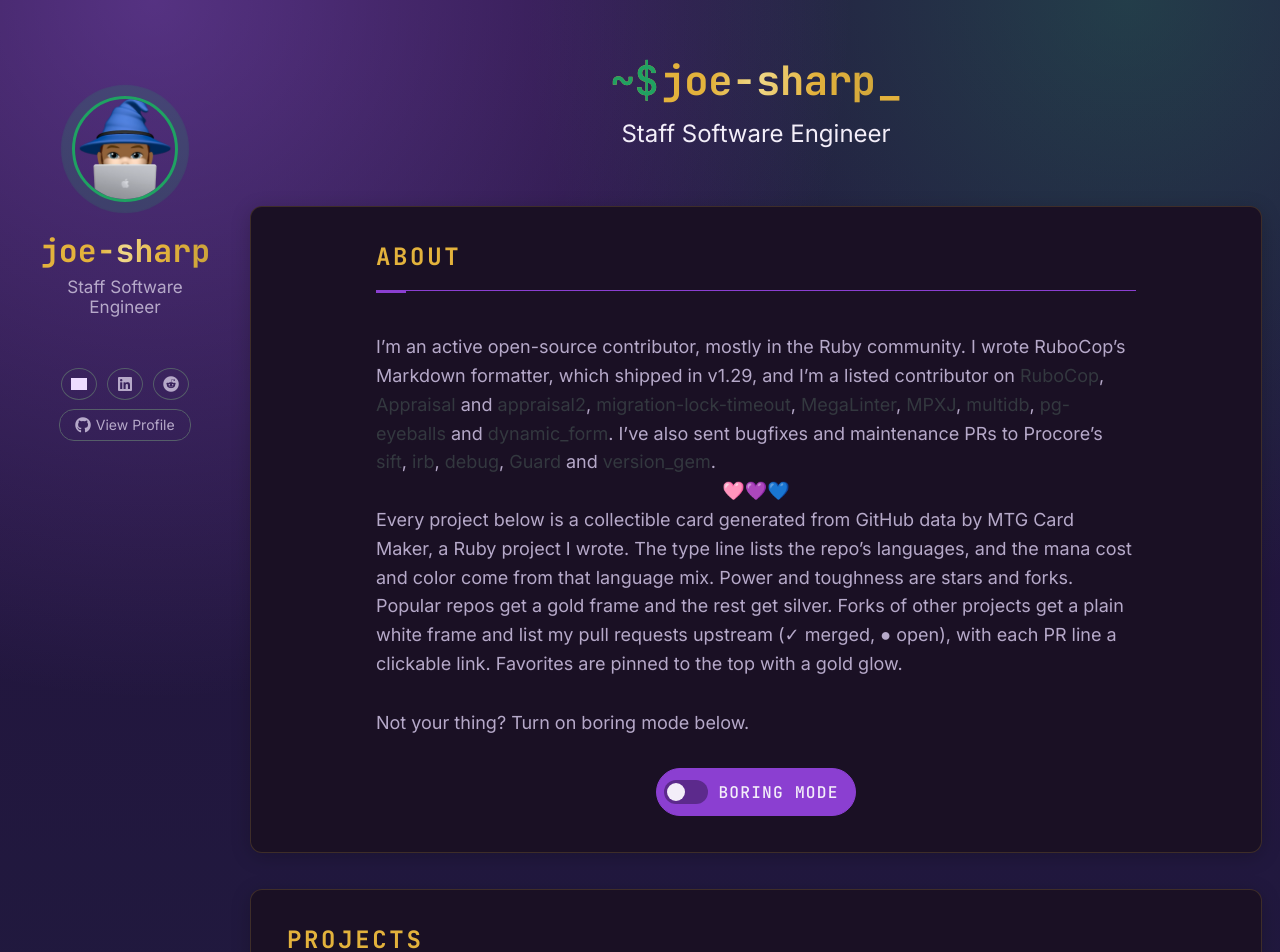
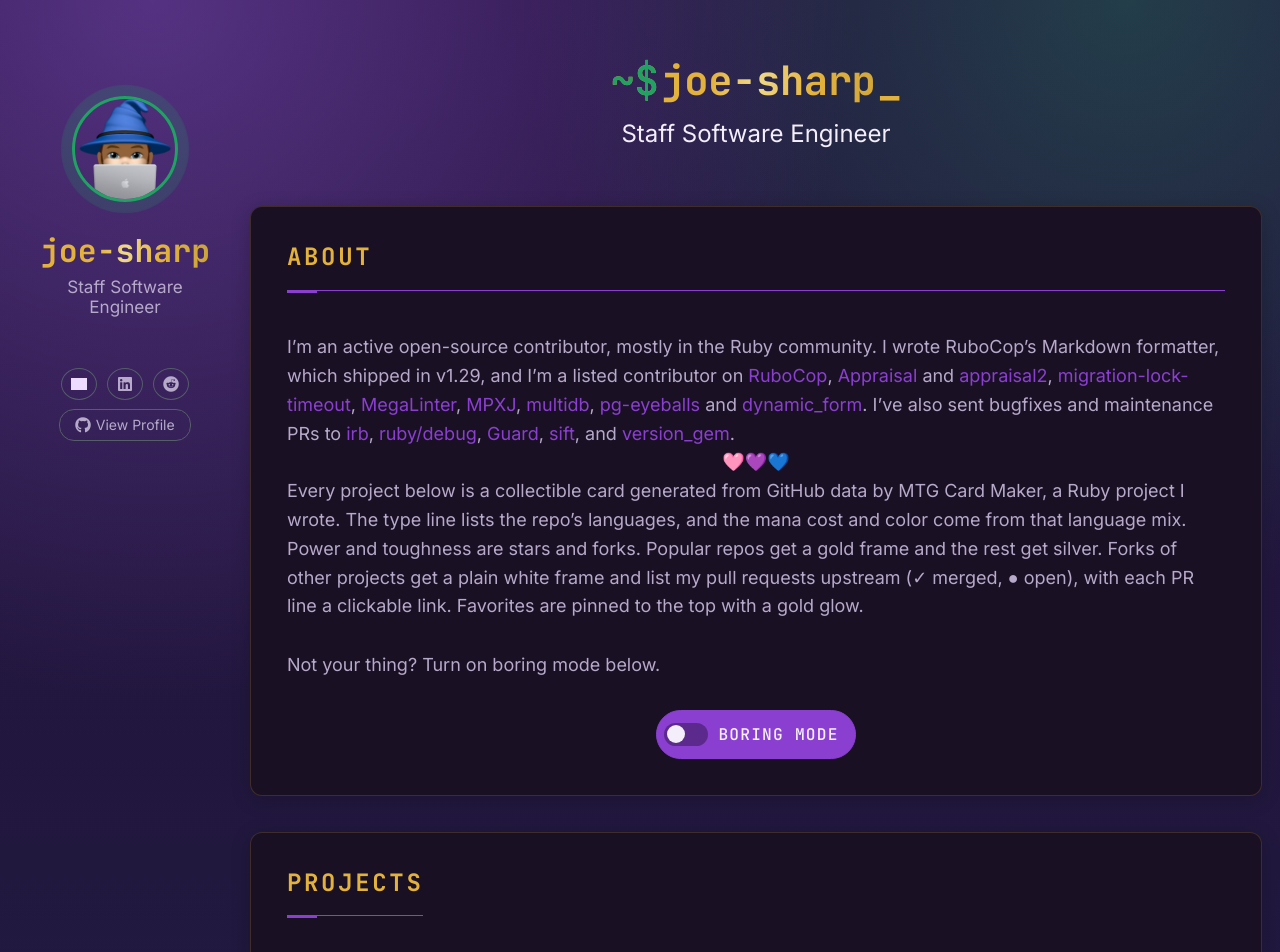
Before and after one commit to joe-sharp/joe-sharp.github.io, a Jekyll site: the page built from index.md, in a window 1280 px wide and 1400 px high. Shown: the top 952 px of the window. Built offline with Jekyll 4.4.1, drawn with Linux system fonts in a browser that asks for light colours; grey boxes are pictures that could not be loaded.

Commit message:
Polish About copy, boring card colours and favorite borders
Reword the About paragraph: list the repos where I'm a listed contributor
separately from the ones with bugfix and maintenance PRs, and drop the
Rails-specific wording. Use the site purple for About links.

Boring mode: show each PR's ✓ or ● status as its bullet, add colours to
the card text for readability, and drop the list max width so the About
text fills the block.

Sprite cards: give favorites a gold border.

Co-Authored-By: Claude Haiku 5.5 <noreply@anthropic.com>

```diff
--- a/_includes/projects_block.html
+++ b/_includes/projects_block.html
@@ -26,7 +26,7 @@
       {% assign y = row | times: cell_h %}
       {% assign url = card.flavor_text | split: "
 " | first %}
-      <div class="project-card">
+      <div class="project-card{% if site.data.favorites contains card.name %} is-favorite{% endif %}">
         <span class="project-card-tilt"><span class="project-card-flip">
           <span class="project-card-face front">
             <a class="project-card-link" href="{{ url }}" target="_blank" rel="noopener noreferrer" aria-label="{{ card.name | escape }}">
@@ -60,9 +60,14 @@
         <a class="plain-card-name" href="{{ url }}" target="_blank" rel="noopener noreferrer">{{ card.name | escape }}</a>
         <p class="plain-card-type">{{ card.type_line | escape }}</p>
         {% if rule_links %}
+        {% assign lines = card.rules_text | split: "
+" %}
         <ul class="plain-card-prs">
           {% for link in rule_links %}
-          <li><a href="{{ link.href }}" target="_blank" rel="noopener noreferrer">{{ link.label | escape }}</a></li>
+          {% assign status = lines[forloop.index0] | slice: 0 %}
+          <li class="plain-card-pr{% if status == '✓' %} is-merged{% elsif status == '●' %} is-open{% endif %}">
+            {% if status == '✓' or status == '●' %}<span class="plain-card-pr-status" aria-hidden="true">{{ status }}</span>{% endif %}<a href="{{ link.href }}" target="_blank" rel="noopener noreferrer">{{ link.label | escape }}</a>
+          </li>
           {% endfor %}
         </ul>
         {% elsif card.rules_text %}
--- a/assets/css/custom.css
+++ b/assets/css/custom.css
@@ -553,7 +553,7 @@ body {
 .plain-card-name {
   font-family: 'JetBrains Mono', 'Courier New', monospace;
   font-weight: 600;
-  color: var(--ink) !important;
+  color: var(--gold) !important;
   text-decoration: none;
 }
 
@@ -574,11 +574,29 @@ body {
 
 .plain-card-prs {
   margin: 0.5rem 0 0;
-  padding-left: 1.1rem;
+  padding-left: 0;
+  list-style: none;
 }
 
 .plain-card-prs a {
-  color: var(--green);
+  color: var(--ink);
+}
+
+.plain-card-prs a:hover {
+  color: var(--gold);
+}
+
+.plain-card-pr-status {
+  display: inline-block;
+  width: 1.1rem;
+}
+
+.plain-card-pr.is-merged .plain-card-pr-status {
+  color: #34c982;
+}
+
+.plain-card-pr.is-open .plain-card-pr-status {
+  color: var(--gold);
 }
 
 html.boring .projects-plain {
@@ -601,3 +619,34 @@ html.boring *::after {
   margin-top: 1.5rem;
   text-align: center;
 }
+
+
+/* Links in the About paragraphs use the site's purple */
+#page .block-content a {
+  color: #8b3fd1 !important;
+}
+
+/* Boring cards: a few colours so the text is easy to scan */
+.projects-plain .plain-card-type {
+  color: #7fd6c2;
+}
+
+.projects-plain .plain-card-text {
+  color: var(--ink);
+}
+
+.projects-plain .plain-card-meta {
+  color: #b99be8;
+}
+
+/* Favorites get a gold border on the sprite cards too */
+.project-card.is-favorite .project-card-face.front {
+  box-shadow: 0 0 0 3px var(--gold);
+  border-radius: 4.5%;
+}
+
+/* About text runs the full width of the block instead of the theme's 760px column */
+#page #about .block-content,
+#page #about .block-title {
+  max-width: none;
+}
--- a/index.md
+++ b/index.md
@@ -14,7 +14,7 @@ sections:
     title: About
     boring_toggle: true
     content: >-
-      I'm an active open-source contributor, mostly in the Ruby community. I wrote RuboCop's Markdown formatter, which shipped in v1.29, and I'm a listed contributor on [RuboCop](https://github.com/rubocop/rubocop), [Appraisal](https://github.com/thoughtbot/appraisal) and [appraisal2](https://github.com/appraisal-rb/appraisal2), [migration-lock-timeout](https://github.com/procore-oss/migration-lock-timeout), [MegaLinter](https://github.com/oxsecurity/megalinter), [MPXJ](https://github.com/joniles/mpxj), [multidb](https://github.com/OutOfOrder/multidb), [pg-eyeballs](https://github.com/bradurani/pg-eyeballs) and [dynamic_form](https://github.com/payrollhero/dynamic_form). I've also sent bugfixes and maintenance PRs to Procore's [sift](https://github.com/procore-oss/sift), [irb](https://github.com/ruby/irb), [debug](https://github.com/ruby/debug), [Guard](https://github.com/guard/guard) and [version_gem](https://github.com/ruby-oauth/version_gem).
+      I'm an active open-source contributor, mostly in the Ruby community. I wrote RuboCop's Markdown formatter, which shipped in v1.29, and I'm a listed contributor on [RuboCop](https://github.com/rubocop/rubocop), [Appraisal](https://github.com/thoughtbot/appraisal) and [appraisal2](https://github.com/appraisal-rb/appraisal2), [migration-lock-timeout](https://github.com/procore-oss/migration-lock-timeout), [MegaLinter](https://github.com/oxsecurity/megalinter), [MPXJ](https://github.com/joniles/mpxj), [multidb](https://github.com/OutOfOrder/multidb), [pg-eyeballs](https://github.com/bradurani/pg-eyeballs) and [dynamic_form](https://github.com/payrollhero/dynamic_form). I've also sent bugfixes and maintenance PRs to [irb](https://github.com/ruby/irb), [ruby/debug](https://github.com/ruby/debug), [Guard](https://github.com/guard/guard), [sift](https://github.com/procore-oss/sift), and [version_gem](https://github.com/ruby-oauth/version_gem).
 
       <p class="about-hearts">🩷💜💙</p>
 
```
